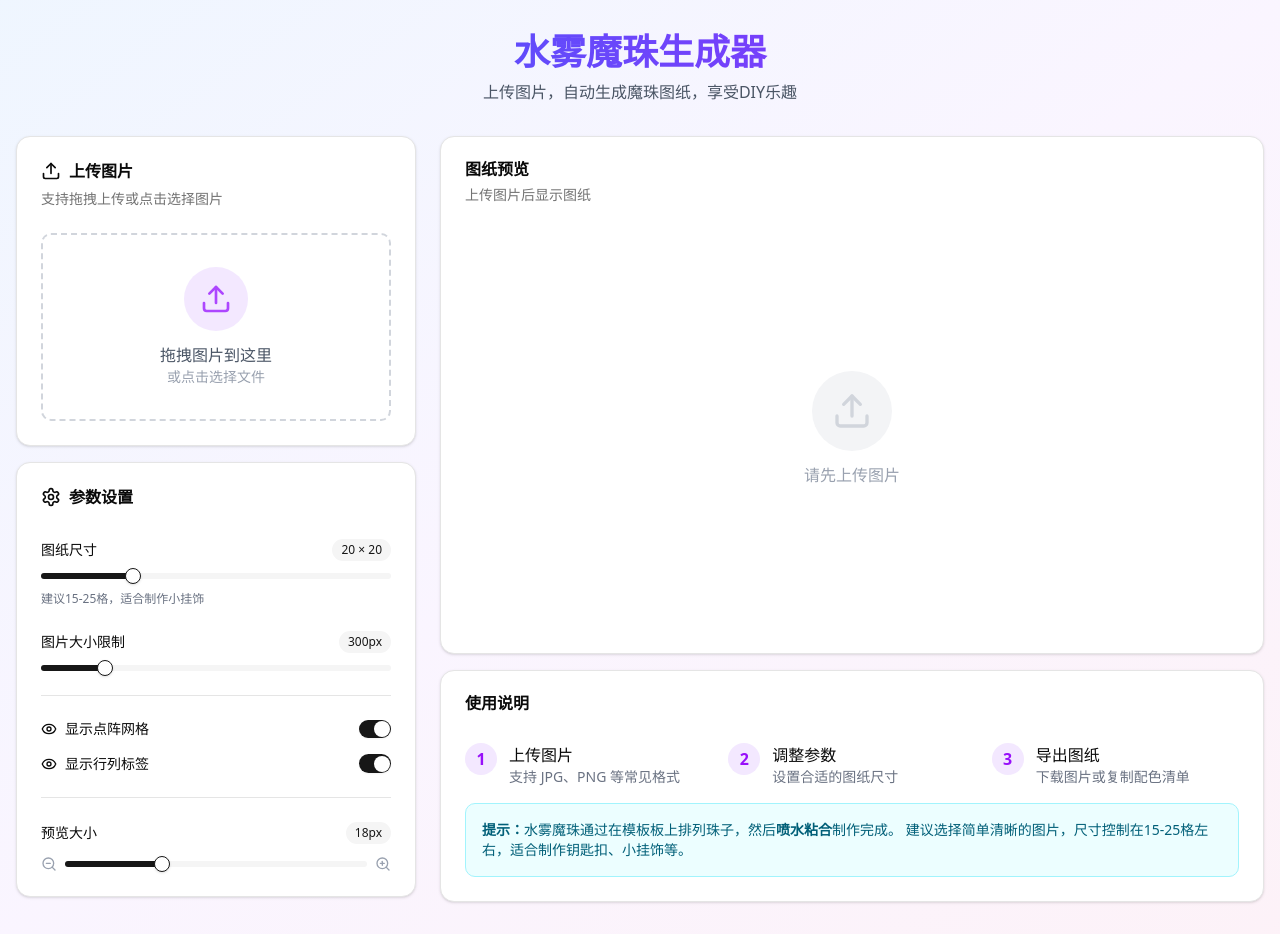
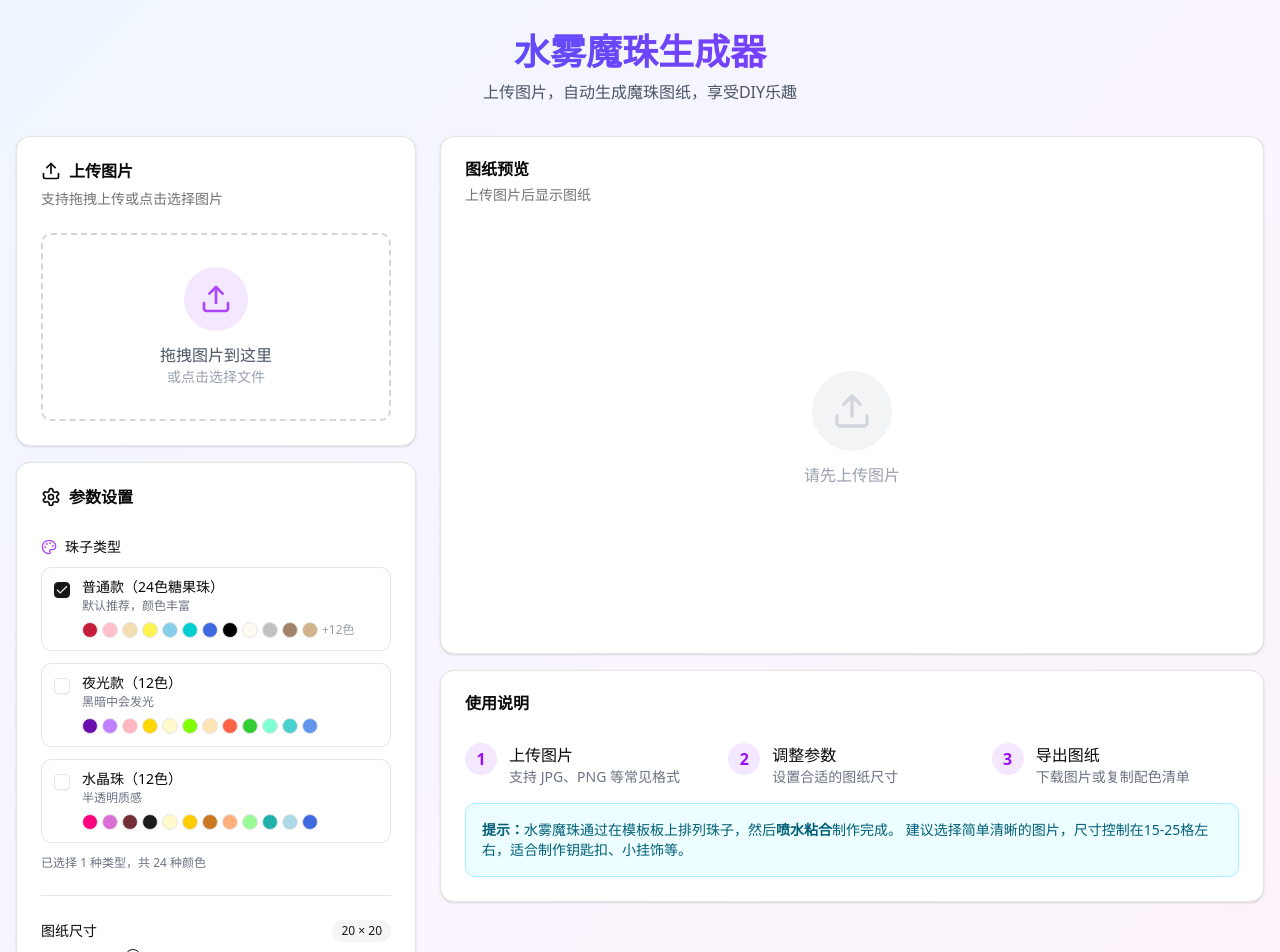
Before and after one commit to xigua-make/shuiwumozhu, a Next.js app: page / in a window 1280 px wide. Shown: the top 952 px of the page. Built offline with nearby package versions, Linux system fonts and the light colour scheme.

Commit message:
feat: 添加48色水雾魔珠颜色库分类选择
- 新增24色普通款糖果珠（默认选择）
- 新增12色夜光珠
- 新增12色水晶珠
- 支持多选颜色类别，可组合使用
- 每种颜色显示颜色预览
- 更新图像处理支持颜色类别参数

```diff
--- a/src/app/page.tsx
+++ b/src/app/page.tsx
@@ -1,7 +1,7 @@
 'use client';
 
 import { useState, useCallback, useRef, useEffect } from 'react';
-import { Upload, Download, Copy, Settings, RotateCcw, ZoomIn, ZoomOut, Eye, EyeOff } from 'lucide-react';
+import { Upload, Download, Copy, Settings, RotateCcw, ZoomIn, ZoomOut, Eye, EyeOff, Palette } from 'lucide-react';
 import { Button } from '@/components/ui/button';
 import { Slider } from '@/components/ui/slider';
 import { Switch } from '@/components/ui/switch';
@@ -11,6 +11,7 @@ import { Tabs, TabsContent, TabsList, TabsTrigger } from '@/components/ui/tabs';
 import { Badge } from '@/components/ui/badge';
 import { Separator } from '@/components/ui/separator';
 import { ScrollArea } from '@/components/ui/scroll-area';
+import { Checkbox } from '@/components/ui/checkbox';
 import {
   ProcessResult,
   processImageToBeads,
@@ -19,7 +20,7 @@ import {
   copyColorList,
   resizeImage
 } from '@/lib/image-processor';
-import { BEAD_COLORS, BeadColor } from '@/lib/bead-colors';
+import { NORMAL_COLORS, GLOW_COLORS, CRYSTAL_COLORS, ColorCategory, BeadColor } from '@/lib/bead-colors';
 
 export default function BeadGenerator() {
   const [originalImage, setOriginalImage] = useState<string | null>(null);
@@ -32,6 +33,7 @@ export default function BeadGenerator() {
   const [showLabels, setShowLabels] = useState(true);
   const [isDragging, setIsDragging] = useState(false);
   const [copiedText, setCopiedText] = useState<string | null>(null);
+  const [colorCategories, setColorCategories] = useState<ColorCategory[]>(['normal']);
   const fileInputRef = useRef<HTMLInputElement>(null);
   const canvasRef = useRef<HTMLCanvasElement>(null);
 
@@ -57,7 +59,7 @@ export default function BeadGenerator() {
       // 处理图片
       const ctx = resizedCanvas.getContext('2d')!;
       const imageData = ctx.getImageData(0, 0, resizedCanvas.width, resizedCanvas.height);
-      const result = processImageToBeads(imageData, gridSize);
+      const result = processImageToBeads(imageData, gridSize, colorCategories);
 
       setProcessedResult(result);
     } catch (error) {
@@ -66,7 +68,7 @@ export default function BeadGenerator() {
     } finally {
       setIsProcessing(false);
     }
-  }, [gridSize, maxImageSize]);
+  }, [gridSize, maxImageSize, colorCategories]);
 
   // 文件选择
   const handleFileSelect = (e: React.ChangeEvent<HTMLInputElement>) => {
@@ -113,7 +115,7 @@ export default function BeadGenerator() {
         ctx.drawImage(img, 0, 0);
 
         const imageData = ctx.getImageData(0, 0, canvas.width, canvas.height);
-        const result = processImageToBeads(imageData, gridSize);
+        const result = processImageToBeads(imageData, gridSize, colorCategories);
         setProcessedResult(result);
         setIsProcessing(false);
       };
@@ -122,7 +124,7 @@ export default function BeadGenerator() {
       console.error('重新处理失败:', error);
       setIsProcessing(false);
     }
-  }, [originalImage, gridSize]);
+  }, [originalImage, gridSize, colorCategories]);
 
   // 绘制图纸到 Canvas（水雾魔珠样式：圆形珠子 + 点阵网格）
   useEffect(() => {
@@ -246,6 +248,20 @@ export default function BeadGenerator() {
     setGridSize(20);
     setMaxImageSize(300);
     setBeadSize(18);
+    setColorCategories(['normal']);
+  };
+
+  // 切换颜色类别
+  const toggleColorCategory = (category: ColorCategory) => {
+    setColorCategories(prev => {
+      if (prev.includes(category)) {
+        // 至少保留一个类别
+        if (prev.length === 1) return prev;
+        return prev.filter(c => c !== category);
+      } else {
+        return [...prev, category];
+      }
+    });
   };
 
   return (
@@ -328,6 +344,88 @@ export default function BeadGenerator() {
                 </CardTitle>
               </CardHeader>
               <CardContent className="space-y-6">
+                {/* 珠子颜色类别 */}
+                <div className="space-y-3">
+                  <div className="flex items-center gap-2">
+                    <Palette className="w-4 h-4 text-purple-500" />
+                    <Label>珠子类型</Label>
+                  </div>
+                  <div className="space-y-3">
+                    {/* 普通款 */}
+                    <div className="flex items-start gap-3 p-3 rounded-lg border bg-white hover:shadow-sm transition-shadow">
+                      <Checkbox
+                        id="normal"
+                        checked={colorCategories.includes('normal')}
+                        onCheckedChange={() => toggleColorCategory('normal')}
+                        className="mt-0.5"
+                      />
+                      <div className="flex-1">
+                        <Label htmlFor="normal" className="font-medium cursor-pointer">
+                          普通款（24色糖果珠）
+                        </Label>
+                        <p className="text-xs text-gray-500 mt-1">默认推荐，颜色丰富</p>
+                        <div className="flex flex-wrap gap-1 mt-2">
+                          {NORMAL_COLORS.slice(0, 12).map(c => (
+                            <div key={c.id} className="w-4 h-4 rounded-full border" style={{ backgroundColor: c.hex }} title={c.name} />
+                          ))}
+                          <span className="text-xs text-gray-400">+12色</span>
+                        </div>
+                      </div>
+                    </div>
+
+                    {/* 夜光款 */}
+                    <div className="flex items-start gap-3 p-3 rounded-lg border bg-white hover:shadow-sm transition-shadow">
+                      <Checkbox
+                        id="glow"
+                        checked={colorCategories.includes('glow')}
+                        onCheckedChange={() => toggleColorCategory('glow')}
+                        className="mt-0.5"
+                      />
+                      <div className="flex-1">
+                        <Label htmlFor="glow" className="font-medium cursor-pointer">
+                          夜光款（12色）
+                        </Label>
+                        <p className="text-xs text-gray-500 mt-1">黑暗中会发光</p>
+                        <div className="flex flex-wrap gap-1 mt-2">
+                          {GLOW_COLORS.map(c => (
+                            <div key={c.id} className="w-4 h-4 rounded-full border" style={{ backgroundColor: c.hex }} title={c.name} />
+                          ))}
+                        </div>
+                      </div>
+                    </div>
+
+                    {/* 水晶珠 */}
+                    <div className="flex items-start gap-3 p-3 rounded-lg border bg-white hover:shadow-sm transition-shadow">
+                      <Checkbox
+                        id="crystal"
+                        checked={colorCategories.includes('crystal')}
+                        onCheckedChange={() => toggleColorCategory('crystal')}
+                        className="mt-0.5"
+                      />
+                      <div className="flex-1">
+                        <Label htmlFor="crystal" className="font-medium cursor-pointer">
+                          水晶珠（12色）
+                        </Label>
+                        <p className="text-xs text-gray-500 mt-1">半透明质感</p>
+                        <div className="flex flex-wrap gap-1 mt-2">
+                          {CRYSTAL_COLORS.map(c => (
+                            <div key={c.id} className="w-4 h-4 rounded-full border" style={{ backgroundColor: c.hex }} title={c.name} />
+                          ))}
+                        </div>
+                      </div>
+                    </div>
+                  </div>
+                  <p className="text-xs text-gray-500">
+                    已选择 {colorCategories.length} 种类型，共 {
+                      (colorCategories.includes('normal') ? 24 : 0) +
+                      (colorCategories.includes('glow') ? 12 : 0) +
+                      (colorCategories.includes('crystal') ? 12 : 0)
+                    } 种颜色
+                  </p>
+                </div>
+
+                <Separator />
+
                 {/* 网格大小 */}
                 <div className="space-y-3">
                   <div className="flex justify-between items-center">
--- a/src/lib/bead-colors.ts
+++ b/src/lib/bead-colors.ts
@@ -1,79 +1,112 @@
-// 水雾魔珠常用颜色库
-// 参考 Perler Beads / Hama Beads 的标准色板
+// 水雾魔珠官方颜色库（48色）
+// 分类：普通款24色（默认）、夜光款12色、水晶珠12色
 
 export interface BeadColor {
   id: string;
   name: string;
   hex: string;
   rgb: [number, number, number];
+  category: 'normal' | 'glow' | 'crystal';
 }
 
-// 常用的魔珠颜色（约40种常用色）
-export const BEAD_COLORS: BeadColor[] = [
-  // 白色系
-  { id: '01', name: '白色', hex: '#FFFFFF', rgb: [255, 255, 255] },
-  { id: '02', name: '乳白', hex: '#FFFDD0', rgb: [255, 253, 208] },
-  { id: '03', name: '奶油色', hex: '#FFFACD', rgb: [255, 250, 205] },
+// ==================== 24色糖果珠（普通款）====================
+export const NORMAL_COLORS: BeadColor[] = [
+  { id: 'N01', name: '深玫红色', hex: '#C41E3A', rgb: [196, 30, 58], category: 'normal' },
+  { id: 'N02', name: '浅肉粉色', hex: '#FFC0CB', rgb: [255, 192, 203], category: 'normal' },
+  { id: 'N03', name: '浅米黄色', hex: '#F5DEB3', rgb: [245, 222, 179], category: 'normal' },
+  { id: 'N04', name: '亮柠檬黄色', hex: '#FFF44F', rgb: [255, 244, 79], category: 'normal' },
+  { id: 'N05', name: '天蓝色', hex: '#87CEEB', rgb: [135, 206, 235], category: 'normal' },
+  { id: 'N06', name: '湖蓝色', hex: '#00CED1', rgb: [0, 206, 209], category: 'normal' },
+  { id: 'N07', name: '宝蓝色', hex: '#4169E1', rgb: [65, 105, 225], category: 'normal' },
+  { id: 'N08', name: '纯黑色', hex: '#000000', rgb: [0, 0, 0], category: 'normal' },
+  { id: 'N09', name: '奶白色', hex: '#FFFAF0', rgb: [255, 250, 240], category: 'normal' },
+  { id: 'N10', name: '银灰混色', hex: '#C0C0C0', rgb: [192, 192, 192], category: 'normal' },
+  { id: 'N11', name: '咖灰混色', hex: '#A0826D', rgb: [160, 130, 109], category: 'normal' },
+  { id: 'N12', name: '土黄咖色', hex: '#D2B48C', rgb: [210, 180, 140], category: 'normal' },
+  { id: 'N13', name: '蒂芙尼蓝', hex: '#40E0D0', rgb: [64, 224, 208], category: 'normal' },
+  { id: 'N14', name: '浅果绿色', hex: '#90EE90', rgb: [144, 238, 144], category: 'normal' },
+  { id: 'N15', name: '嫩草绿色', hex: '#7CFC00', rgb: [124, 252, 0], category: 'normal' },
+  { id: 'N16', name: '深墨绿色', hex: '#006400', rgb: [0, 100, 0], category: 'normal' },
+  { id: 'N17', name: '浅粉紫色', hex: '#DDA0DD', rgb: [221, 160, 221], category: 'normal' },
+  { id: 'N18', name: '深葡萄紫色', hex: '#4A0E4E', rgb: [74, 14, 78], category: 'normal' },
+  { id: 'N19', name: '淡粉紫色', hex: '#E6E6FA', rgb: [230, 230, 250], category: 'normal' },
+  { id: 'N20', name: '深棕红色', hex: '#8B4513', rgb: [139, 69, 19], category: 'normal' },
+  { id: 'N21', name: '亮橘黄色', hex: '#FF8C00', rgb: [255, 140, 0], category: 'normal' },
+  { id: 'N22', name: '鲜橙黄色', hex: '#FFA500', rgb: [255, 165, 0], category: 'normal' },
+  { id: 'N23', name: '暖橘黄色', hex: '#E67300', rgb: [230, 115, 0], category: 'normal' },
+  { id: 'N24', name: '亮橙红色', hex: '#FF4500', rgb: [255, 69, 0], category: 'normal' },
+];
 
-  // 黑色系
-  { id: '04', name: '黑色', hex: '#000000', rgb: [0, 0, 0] },
-  { id: '05', name: '深灰', hex: '#404040', rgb: [64, 64, 64] },
-  { id: '06', name: '灰色', hex: '#808080', rgb: [128, 128, 128] },
-  { id: '07', name: '浅灰', hex: '#C0C0C0', rgb: [192, 192, 192] },
+// ==================== 12色夜光珠 ====================
+export const GLOW_COLORS: BeadColor[] = [
+  { id: 'G01', name: '深紫夜光色', hex: '#6A0DAD', rgb: [106, 13, 173], category: 'glow' },
+  { id: 'G02', name: '浅紫夜光色', hex: '#BF80FF', rgb: [191, 128, 255], category: 'glow' },
+  { id: 'G03', name: '浅粉夜光色', hex: '#FFB6C1', rgb: [255, 182, 193], category: 'glow' },
+  { id: 'G04', name: '橙黄夜光色', hex: '#FFD700', rgb: [255, 215, 0], category: 'glow' },
+  { id: 'G05', name: '米白夜光色', hex: '#FFFACD', rgb: [255, 250, 205], category: 'glow' },
+  { id: 'G06', name: '浅绿夜光色', hex: '#7FFF00', rgb: [127, 255, 0], category: 'glow' },
+  { id: 'G07', name: '暖黄夜光色', hex: '#FFE4B5', rgb: [255, 228, 181], category: 'glow' },
+  { id: 'G08', name: '橙红夜光色', hex: '#FF6347', rgb: [255, 99, 71], category: 'glow' },
+  { id: 'G09', name: '果绿夜光色', hex: '#32CD32', rgb: [50, 205, 50], category: 'glow' },
+  { id: 'G10', name: '浅湖蓝夜光色', hex: '#7FFFD4', rgb: [127, 255, 212], category: 'glow' },
+  { id: 'G11', name: '天青蓝夜光色', hex: '#48D1CC', rgb: [72, 209, 204], category: 'glow' },
+  { id: 'G12', name: '宝蓝夜光色', hex: '#6495ED', rgb: [100, 149, 237], category: 'glow' },
+];
 
-  // 红色系
-  { id: '08', name: '红色', hex: '#E31D42', rgb: [227, 29, 66] },
-  { id: '09', name: '深红', hex: '#8B0000', rgb: [139, 0, 0] },
-  { id: '10', name: '粉红', hex: '#FF69B4', rgb: [255, 105, 180] },
-  { id: '11', name: '浅粉', hex: '#FFB6C1', rgb: [255, 182, 193] },
-  { id: '12', name: '玫红', hex: '#FF007F', rgb: [255, 0, 127] },
-  { id: '13', name: '珊瑚色', hex: '#FF7F50', rgb: [255, 127, 80] },
+// ==================== 12色水晶珠 ====================
+export const CRYSTAL_COLORS: BeadColor[] = [
+  { id: 'C01', name: '玫红水晶色', hex: '#FF007F', rgb: [255, 0, 127], category: 'crystal' },
+  { id: 'C02', name: '浅紫水晶色', hex: '#DA70D6', rgb: [218, 112, 214], category: 'crystal' },
+  { id: 'C03', name: '酒红水晶色', hex: '#722F37', rgb: [114, 47, 55], category: 'crystal' },
+  { id: 'C04', name: '纯黑水晶色', hex: '#1C1C1C', rgb: [28, 28, 28], category: 'crystal' },
+  { id: 'C05', name: '浅黄水晶色', hex: '#FFFACD', rgb: [255, 250, 205], category: 'crystal' },
+  { id: 'C06', name: '橙黄水晶色', hex: '#FFCC00', rgb: [255, 204, 0], category: 'crystal' },
+  { id: 'C07', name: '橙棕水晶色', hex: '#CC7722', rgb: [204, 119, 34], category: 'crystal' },
+  { id: 'C08', name: '浅橙水晶色', hex: '#FFB07C', rgb: [255, 176, 124], category: 'crystal' },
+  { id: 'C09', name: '浅绿水晶色', hex: '#98FB98', rgb: [152, 251, 152], category: 'crystal' },
+  { id: 'C10', name: '湖蓝水晶色', hex: '#20B2AA', rgb: [32, 178, 170], category: 'crystal' },
+  { id: 'C11', name: '浅蓝水晶色', hex: '#ADD8E6', rgb: [173, 216, 230], category: 'crystal' },
+  { id: 'C12', name: '宝蓝水晶色', hex: '#4169E1', rgb: [65, 105, 225], category: 'crystal' },
+];
 
-  // 橙色系
-  { id: '14', name: '橙色', hex: '#FF6600', rgb: [255, 102, 0] },
-  { id: '15', name: '浅橙', hex: '#FFA500', rgb: [255, 165, 0] },
-  { id: '16', name: '杏色', hex: '#FFA07A', rgb: [255, 160, 122] },
+// ==================== 全部颜色 ====================
+export const ALL_COLORS: BeadColor[] = [
+  ...NORMAL_COLORS,
+  ...GLOW_COLORS,
+  ...CRYSTAL_COLORS,
+];
 
-  // 黄色系
-  { id: '17', name: '黄色', hex: '#FFD700', rgb: [255, 215, 0] },
-  { id: '18', name: '浅黄', hex: '#FFFF99', rgb: [255, 255, 153] },
-  { id: '19', name: '金黄', hex: '#FFC125', rgb: [255, 193, 37] },
-  { id: '20', name: '芥末黄', hex: '#FFDB58', rgb: [255, 219, 88] },
+// 默认使用的颜色（普通款24色）
+export const DEFAULT_COLORS = NORMAL_COLORS;
 
-  // 绿色系
-  { id: '21', name: '绿色', hex: '#00A651', rgb: [0, 166, 81] },
-  { id: '22', name: '深绿', hex: '#006400', rgb: [0, 100, 0] },
-  { id: '23', name: '浅绿', hex: '#90EE90', rgb: [144, 238, 144] },
-  { id: '24', name: '荧光绿', hex: '#39FF14', rgb: [57, 255, 20] },
-  { id: '25', name: '薄荷绿', hex: '#98FF98', rgb: [152, 255, 152] },
-  { id: '26', name: '橄榄绿', hex: '#808000', rgb: [128, 128, 0] },
-  { id: '27', name: '青柠色', hex: '#32CD32', rgb: [50, 205, 50] },
+// 向后兼容
+export const BEAD_COLORS = DEFAULT_COLORS;
 
-  // 蓝色系
-  { id: '28', name: '蓝色', hex: '#0066CC', rgb: [0, 102, 204] },
-  { id: '29', name: '深蓝', hex: '#00008B', rgb: [0, 0, 139] },
-  { id: '30', name: '浅蓝', hex: '#ADD8E6', rgb: [173, 216, 230] },
-  { id: '31', name: '天蓝', hex: '#87CEEB', rgb: [135, 206, 235] },
-  { id: '32', name: '海军蓝', hex: '#000080', rgb: [0, 0, 128] },
-  { id: '33', name: '青色', hex: '#00FFFF', rgb: [0, 255, 255] },
+// 颜色类型
+export type ColorCategory = 'normal' | 'glow' | 'crystal';
 
-  // 紫色系
-  { id: '34', name: '紫色', hex: '#800080', rgb: [128, 0, 128] },
-  { id: '35', name: '深紫', hex: '#4B0082', rgb: [75, 0, 130] },
-  { id: '36', name: '浅紫', hex: '#DDA0DD', rgb: [221, 160, 221] },
-  { id: '37', name: '薰衣草', hex: '#E6E6FA', rgb: [230, 230, 250] },
+// 获取指定类别的颜色
+export function getColorsByCategory(category: ColorCategory): BeadColor[] {
+  switch (category) {
+    case 'normal':
+      return NORMAL_COLORS;
+    case 'glow':
+      return GLOW_COLORS;
+    case 'crystal':
+      return CRYSTAL_COLORS;
+    default:
+      return NORMAL_COLORS;
+  }
+}
 
-  // 棕色系
-  { id: '38', name: '棕色', hex: '#8B4513', rgb: [139, 69, 19] },
-  { id: '39', name: '深棕', hex: '#654321', rgb: [101, 67, 33] },
-  { id: '40', name: '浅棕', hex: '#D2691E', rgb: [210, 105, 30] },
-  { id: '41', name: '米色', hex: '#F5F5DC', rgb: [245, 245, 220] },
-  { id: '42', name: '驼色', hex: '#C19A6B', rgb: [193, 154, 107] },
-
-  // 特殊色
-  { id: '43', name: '透明', hex: '#F0F0F0', rgb: [240, 240, 240] },
-  { id: '44', name: '珠光白', hex: '#F8F8FF', rgb: [248, 248, 255] },
-];
+// 获取多个类别的颜色
+export function getColorsByCategories(categories: ColorCategory[]): BeadColor[] {
+  const colors: BeadColor[] = [];
+  for (const cat of categories) {
+    colors.push(...getColorsByCategory(cat));
+  }
+  return colors;
+}
 
 // 计算两个颜色之间的距离（欧氏距离）
 export function colorDistance(
@@ -87,12 +120,17 @@ export function colorDistance(
   );
 }
 
-// 找到最接近的魔珠颜色
-export function findClosestBeadColor(r: number, g: number, b: number): BeadColor {
-  let closestColor = BEAD_COLORS[0];
+// 在指定颜色集中找到最接近的魔珠颜色
+export function findClosestBeadColor(
+  r: number,
+  g: number,
+  b: number,
+  colors: BeadColor[] = DEFAULT_COLORS
+): BeadColor {
+  let closestColor = colors[0];
   let minDistance = Infinity;
 
-  for (const beadColor of BEAD_COLORS) {
+  for (const beadColor of colors) {
     const distance = colorDistance(r, g, b, ...beadColor.rgb);
     if (distance < minDistance) {
       minDistance = distance;
--- a/src/lib/image-processor.ts
+++ b/src/lib/image-processor.ts
@@ -1,4 +1,4 @@
-import { BeadColor, findClosestBeadColor, BEAD_COLORS } from './bead-colors';
+import { BeadColor, findClosestBeadColor, DEFAULT_COLORS, ColorCategory, getColorsByCategories } from './bead-colors';
 
 export interface ProcessedBead {
   color: BeadColor;
@@ -15,11 +15,16 @@ export interface ProcessResult {
 // 将图片处理成魔珠图纸
 export function processImageToBeads(
   imageData: ImageData,
-  gridSize: number
+  gridSize: number,
+  colorCategories: ColorCategory[] = ['normal']
 ): ProcessResult {
   const { width, height, data } = imageData;
   const beads: ProcessedBead[][] = [];
   const colorStats = new Map<string, { color: BeadColor; count: number }>();
+
+  // 获取选定的颜色集
+  const availableColors = getColorsByCategories(colorCategories);
+  const defaultColor = availableColors.find(c => c.name === '奶白色') || availableColors[0];
 
   // 计算每个网格单元的大小
   const cellWidth = Math.max(1, Math.floor(width / gridSize));
@@ -63,9 +68,9 @@ export function processImageToBeads(
       let beadColor: BeadColor;
 
       if (pixelCount === 0) {
-        // 如果没有有效像素，使用白色
+        // 如果没有有效像素，使用默认颜色
         originalRgb = [255, 255, 255];
-        beadColor = BEAD_COLORS[0]; // 白色
+        beadColor = defaultColor;
       } else {
         // 计算平均颜色
         const avgR = Math.round(totalR / pixelCount);
@@ -74,8 +79,8 @@ export function processImageToBeads(
 
         originalRgb = [avgR, avgG, avgB];
 
-        // 找到最接近的魔珠颜色
-        beadColor = findClosestBeadColor(avgR, avgG, avgB);
+        // 在选定颜色集中找到最接近的魔珠颜色
+        beadColor = findClosestBeadColor(avgR, avgG, avgB, availableColors);
       }
 
       row.push({
```
Also changed, not shown: assets/image.png (added).
